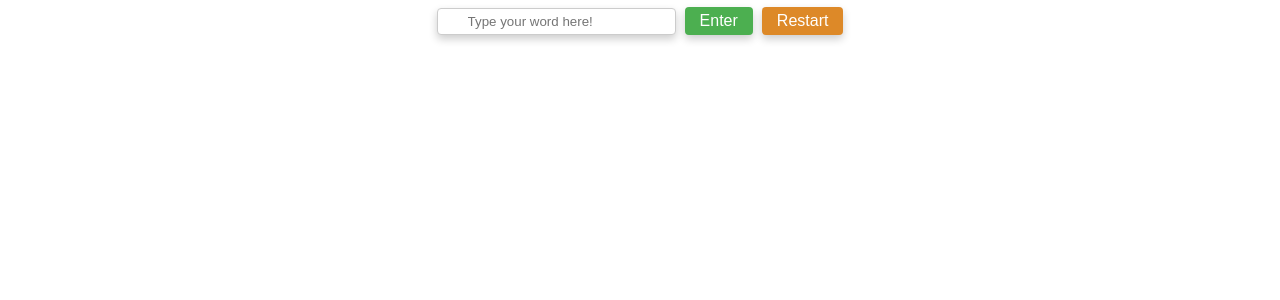
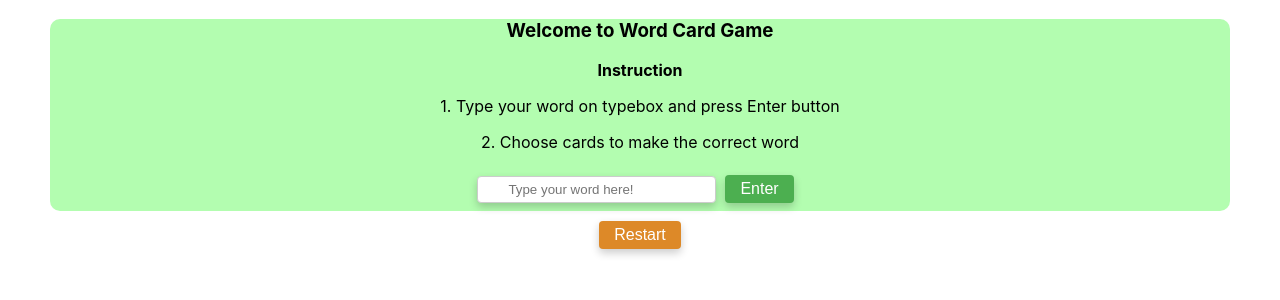
Before and after one commit to TrNz4869/lab-react, a React (Create React App) app: page / in a window 1280 px wide. Shown: the top 300 px of the page. Built offline with nearby package versions, Linux system fonts and the light colour scheme.

Commit message:
add frame and instruction to play game

```diff
--- a/src/App.css
+++ b/src/App.css
@@ -51,8 +51,6 @@
   box-shadow: 0 4px 8px 0 rgba(0,0,0,0.2);
   margin: 1em;
   user-select: none;
-
-
  }
 
  .activeCard {
@@ -96,3 +94,21 @@
   box-shadow: 0 4px 8px 0 rgba(0,0,0,0.2);
   font-size: 16px;
 }
+
+.frame {
+  background-color: #b3fdb0;
+  margin-top:10px;
+  margin-left:50px;
+  margin-right:50px;
+  margin-bottom:10px;
+  border-radius: 10px;
+ }
+
+ .frame-2 {
+  background-color: #fdf5b0;
+  margin-top:10px;
+  margin-left:50px;
+  margin-right:50px;
+  margin-bottom:10px;
+  border-radius: 10px;
+ }
--- a/src/App.js
+++ b/src/App.js
@@ -17,13 +17,21 @@ function App() {
 
   return (
     <div className="App">
+    <div className="frame">
+    <h3>Welcome to Word Card Game</h3>
+    <b>Instruction</b><br></br>
+    <p>1. Type your word on typebox and press Enter button</p>
+    <p>2. Choose cards to make the correct word</p>
     <input type="text" placeholder="Type your word here!" onChange={getData}/>&nbsp;&nbsp;
     <button className="button" onClick={()=>setPrint(true)}>Enter</button>&nbsp;&nbsp;
+    </div>
+    <div className="frame-2">
     {
        print?
        <WordCard value={data}/>
        :null
     }
+    </div>
     <button className="button-2" onClick={restartGame}>Restart</button>
 
     </div>
```
